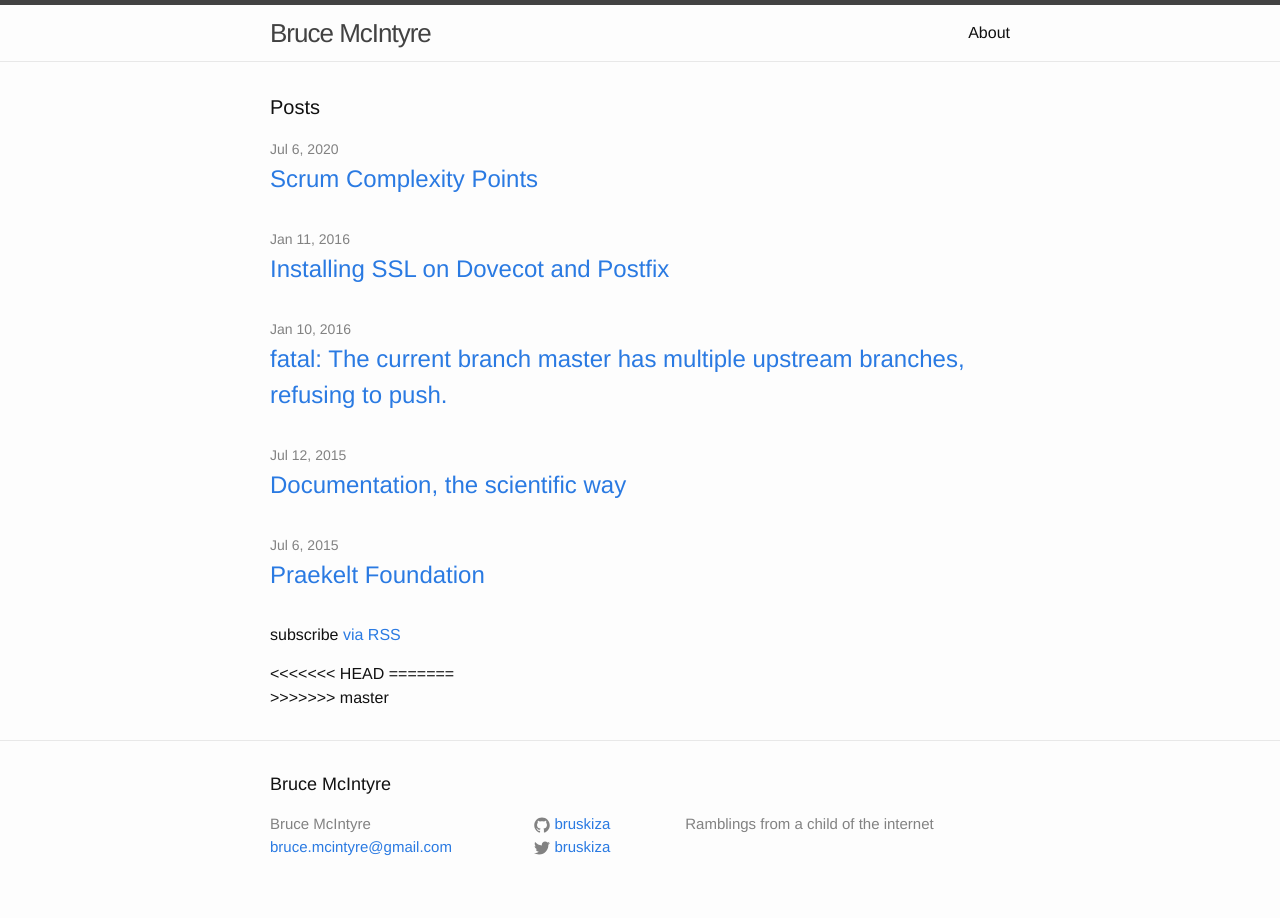
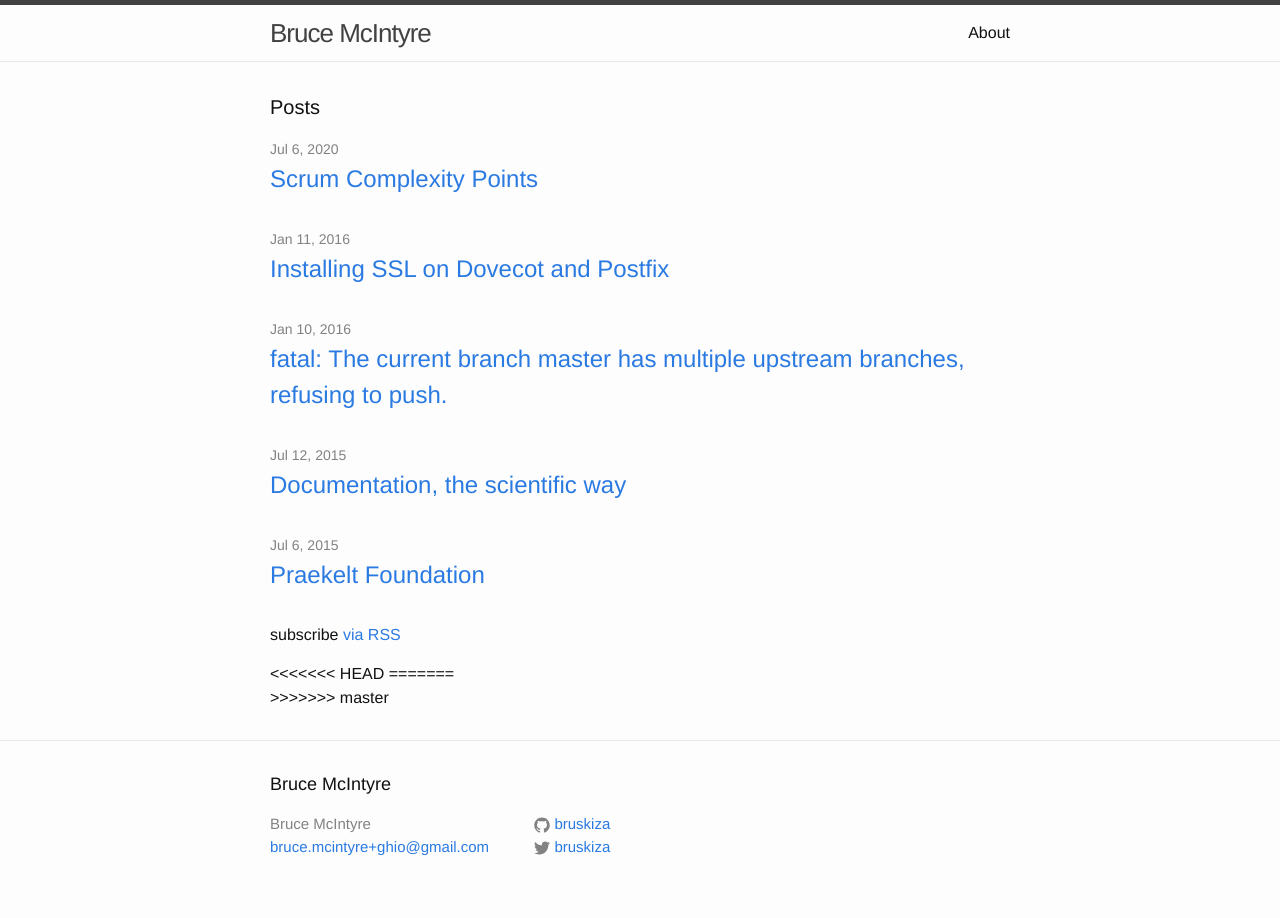
Before and after one commit to bruskiza/bruskiza.github.io, a Jekyll site: the page built from index.html, in a window 1280 px wide. Built offline with Jekyll 4.4.1, drawn with Linux system fonts in a browser that asks for light colours; the list of posts is cut into pages by our own code.

Commit message:
Adjusted this

```diff
--- a/_config.yml
+++ b/_config.yml
@@ -1,7 +1,7 @@
 # Site settings
 title: Bruce McIntyre
-email: bruce.mcintyre@gmail.com
-description: "Ramblings from a child of the internet"
+email: bruce.mcintyre+ghio@gmail.com
+description: ""
 #baseurl: "" # the subpath of your site, e.g. /blog
 #url: "http://yourdomain.com" # the base hostname & protocol for your site
 twitter_username:   bruskiza
```
